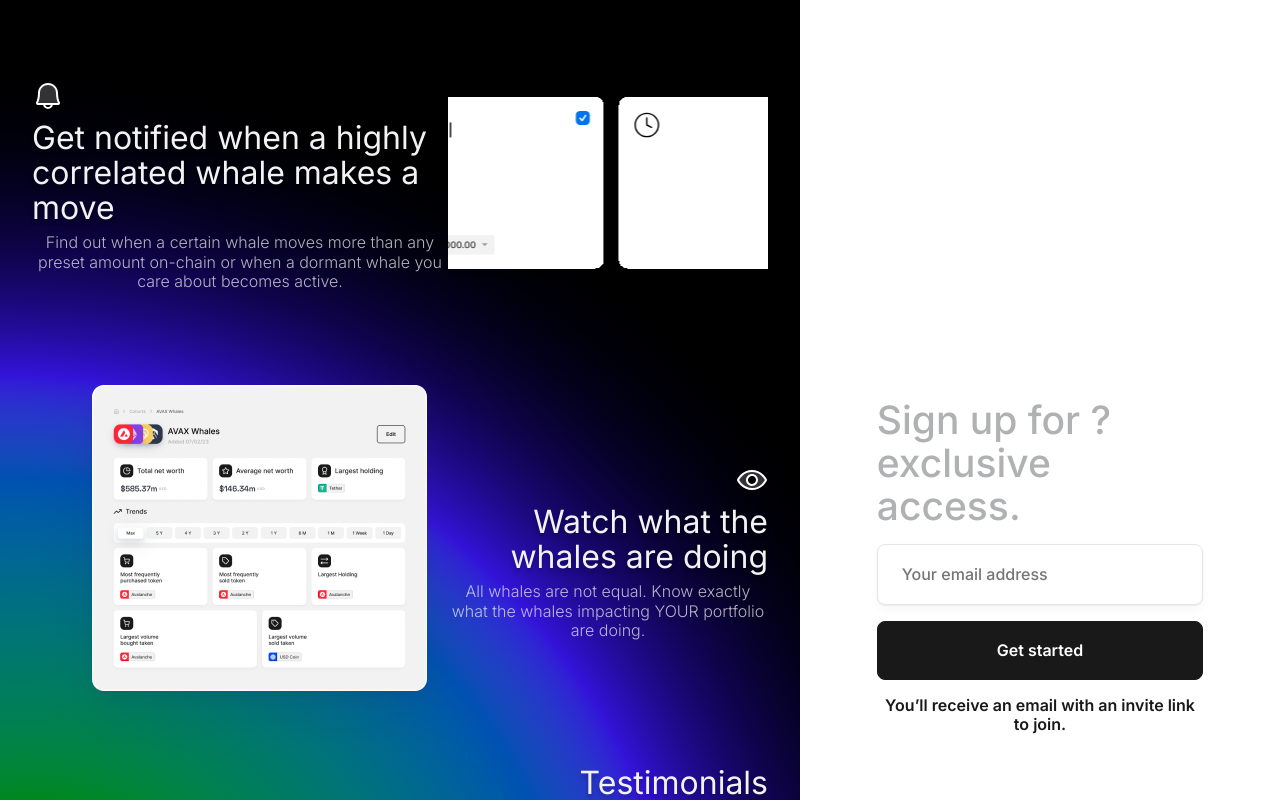
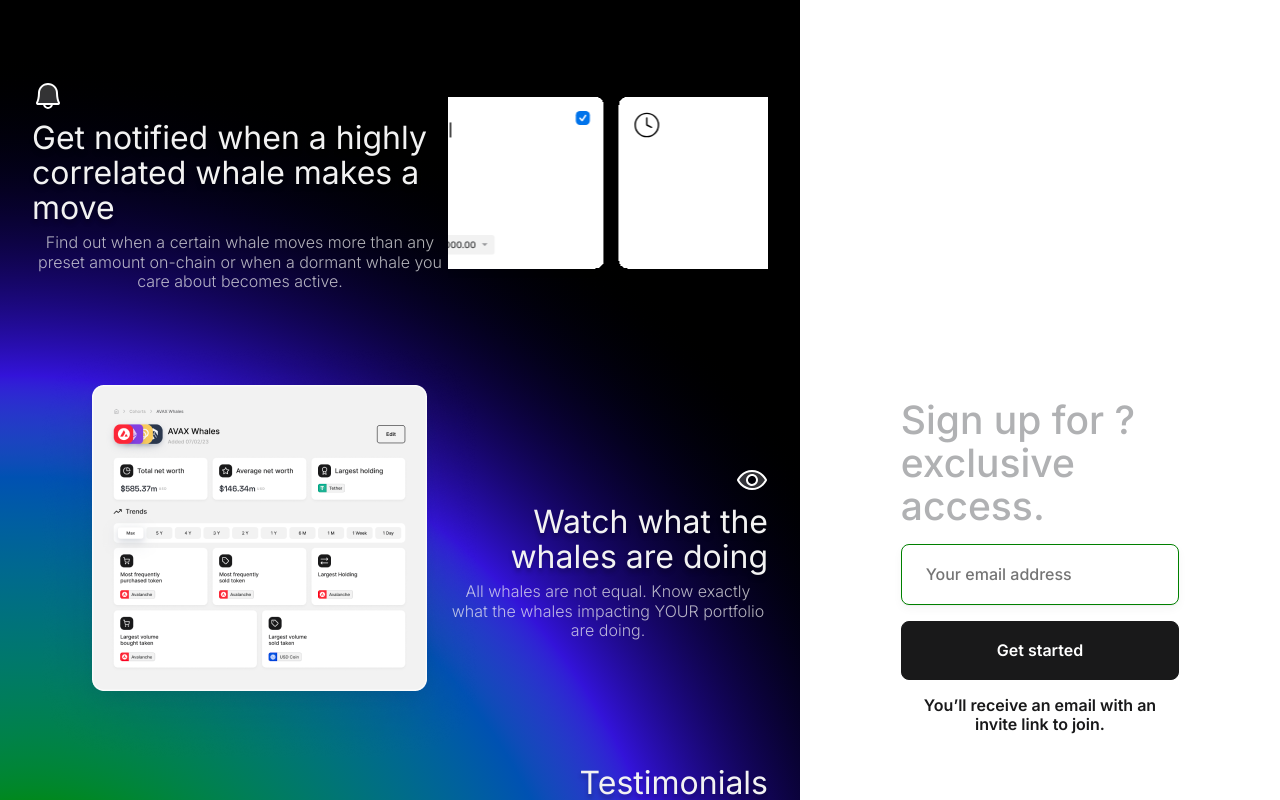
Before and after one commit to JyotiKM29/loch-login, a React (Create React App) app: page / in a window 1280 px wide. Shown: the top 800 px of the page. Built offline with nearby package versions, Linux system fonts and the light colour scheme.

Commit message:
login right UI is completed 2

```diff
--- a/src/Login.jsx
+++ b/src/Login.jsx
@@ -61,8 +61,11 @@ function Login() {
         <div className={styles.form}>
           <h4 className={styles.secandaryHeading}
           style={{color:"#B0B1B3"}}
-          >Sign up for ? exclusive access.</h4>
+          >Sign up for ?
+          <br/>
+           exclusive access.</h4>
           <input type="email" placeholder="Your email address"/>
+          <span class={styles.errorMail} id="errorMail">Invalid email</span>
           <button>Get started</button>
           <p>You’ll receive an email with an invite link to join.</p>
         </div>
--- a/src/Style/global.modul.scss
+++ b/src/Style/global.modul.scss
@@ -39,6 +39,25 @@ input {
     0px 4px 10px 0px rgba(0, 0, 0, 0.04);
 }
 
+input[type="email"]:valid {
+    border-color: green;
+  }
+/* Styling for an invalid email */
+input[type="email"]:invalid {
+    border-color: red;
+  }
+
+  .errorMail {
+    display: none;
+    color: red;
+  }
+
+  /* Display the error message when email input is invalid */
+  input[type="email"]:invalid + .errorMail {
+    display: block;
+  }
+
+
 button {
   display: flex;
 //   width: 340px;
@@ -74,6 +93,7 @@ p {
 }
 .secandaryHeading {
   color: #b0b1b3;
+  align-self: flex-start;
 
   font-size: 39px;
   font-style: normal;
--- a/src/Style/login.module.scss
+++ b/src/Style/login.module.scss
@@ -24,7 +24,7 @@
   &__right {
     height: 100%;
     width: 100%;
-    padding: 50% 16% ;
+    padding: 50% 21% ;
 
     display: flex;
     align-items: center;
```
